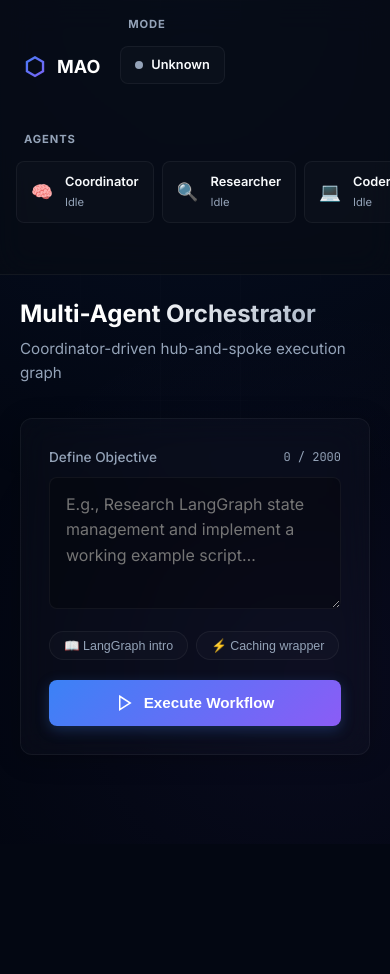
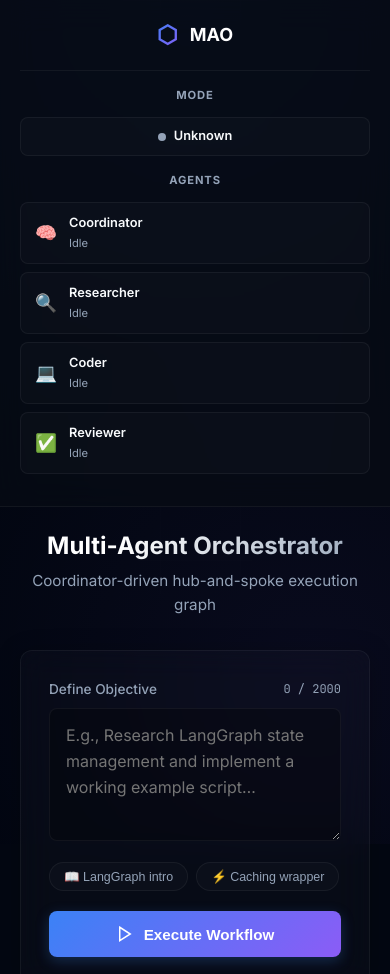
Before and after one commit to mantavyamaan/Multi-Agent-Orchestrator, a plain HTML site: page static/index.html in a window 390 px wide. Shown: the top 974 px of the page. Before the commit the page ends 844 px from the top, so only its background shows below. Drawn offline with nearby package versions, Linux system fonts and the light colour scheme; no server answers.

Commit message:
fix: resolve horizontal layout overflow on mobile caused by flex children escaping bounds

```diff
--- a/demo/style.css
+++ b/demo/style.css
@@ -227,6 +227,7 @@ body {
     padding: 3rem 2.5rem;
     display: flex; flex-direction: column; gap: 2rem;
     max-width: 960px; width: 100%; margin: 0 auto;
+    min-width: 0;
 }
 
 /* ── Header ─────────────────────────────────────────────────────────────── */
@@ -255,6 +256,7 @@ h1 {
     padding: 1.75rem;
     box-shadow: 0 4px 24px rgba(0,0,0,0.25);
     transition: border-color var(--trans), box-shadow var(--trans);
+    max-width: 100%; min-width: 0; overflow-wrap: break-word;
 }
 .glass-panel:hover { border-color: var(--border-bright); }
 .panel-header {
@@ -397,7 +399,7 @@ textarea:focus {
     border-radius: var(--radius-xs);
     padding: 0.25rem 0.625rem;
 }
-.trace-scroll-container { overflow-x: auto; padding-bottom: 0.5rem; }
+.trace-scroll-container { overflow-x: auto; padding-bottom: 0.5rem; max-width: 100%; }
 .trace-container {
     display: flex; align-items: center; gap: 0.5rem;
     min-width: max-content;
@@ -495,6 +497,7 @@ textarea:focus {
     border-radius: var(--radius-sm);
     padding: 1.125rem 1rem;
     overflow-x: auto;
+    max-width: 100%;
     margin-bottom: 1rem;
 }
 .markdown-body pre code { background: none; padding: 0; font-size: 0.85rem; }
--- a/static/style.css
+++ b/static/style.css
@@ -227,6 +227,7 @@ body {
     padding: 3rem 2.5rem;
     display: flex; flex-direction: column; gap: 2rem;
     max-width: 960px; width: 100%; margin: 0 auto;
+    min-width: 0;
 }
 
 /* ── Header ─────────────────────────────────────────────────────────────── */
@@ -255,6 +256,7 @@ h1 {
     padding: 1.75rem;
     box-shadow: 0 4px 24px rgba(0,0,0,0.25);
     transition: border-color var(--trans), box-shadow var(--trans);
+    max-width: 100%; min-width: 0; overflow-wrap: break-word;
 }
 .glass-panel:hover { border-color: var(--border-bright); }
 .panel-header {
@@ -397,7 +399,7 @@ textarea:focus {
     border-radius: var(--radius-xs);
     padding: 0.25rem 0.625rem;
 }
-.trace-scroll-container { overflow-x: auto; padding-bottom: 0.5rem; }
+.trace-scroll-container { overflow-x: auto; padding-bottom: 0.5rem; max-width: 100%; }
 .trace-container {
     display: flex; align-items: center; gap: 0.5rem;
     min-width: max-content;
@@ -495,6 +497,7 @@ textarea:focus {
     border-radius: var(--radius-sm);
     padding: 1.125rem 1rem;
     overflow-x: auto;
+    max-width: 100%;
     margin-bottom: 1rem;
 }
 .markdown-body pre code { background: none; padding: 0; font-size: 0.85rem; }
@@ -519,14 +522,24 @@ textarea:focus {
     .app-shell { grid-template-columns: 1fr; }
     .sidebar {
         position: static; height: auto;
-        flex-direction: row; flex-wrap: wrap;
-        padding: 1rem; gap: 0.75rem;
+        flex-direction: column;
+        padding: 1rem 1.25rem;
         border-right: none; border-bottom: 1px solid var(--border);
     }
-    .sidebar-brand { padding-bottom: 0; border-bottom: none; margin-bottom: 0; }
-    .sidebar-section { margin-bottom: 0; }
+    .sidebar-brand {
+        justify-content: center; margin-bottom: 1rem;
+        padding-bottom: 1rem; border-bottom: 1px solid var(--border);
+    }
+    .sidebar-section { margin-bottom: 1rem; }
+    .sidebar-label { text-align: center; }
+    .mode-badge { justify-content: center; }
     .sidebar-history { display: none; }
-    .agent-cards { flex-direction: row; }
+    .agent-cards {
+        display: grid;
+        grid-template-columns: repeat(2, 1fr);
+        gap: 0.5rem;
+        flex-direction: unset;
+    }
     .main-content { padding: 1.25rem; }
     h1 { font-size: 1.5rem; }
 }
@@ -534,7 +547,9 @@ textarea:focus {
     /* Prevent iOS auto-zoom by forcing 16px font size */
     textarea { font-size: 16px; }
 
+    .agent-cards { grid-template-columns: 1fr; }
     .form-actions { flex-direction: column; }
     .quick-prompts .chip:nth-child(n+3) { display: none; }
-    .top-header { flex-direction: column; }
+    .top-header { flex-direction: column; align-items: center; text-align: center; gap: 0.5rem; }
+    .header-meta { align-items: center; }
 }
```
